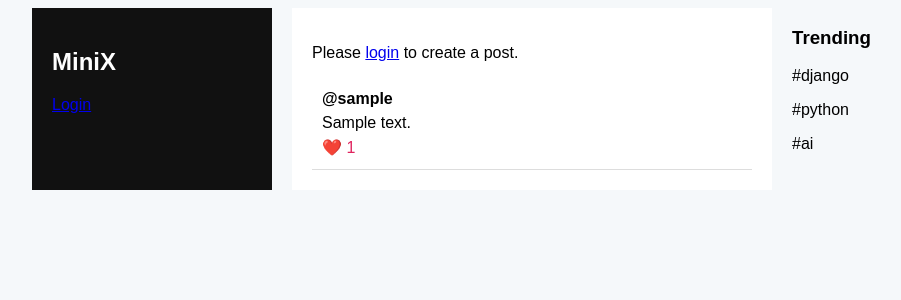
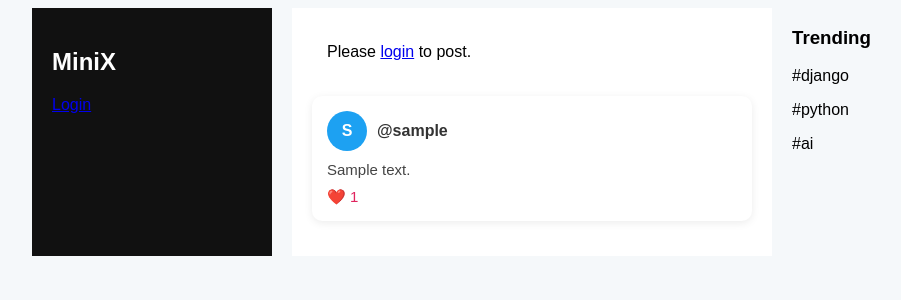
Before and after one commit to pavankumarpunugu/threadspace, a Django app: page / in a window 1280 px wide. Shown: the top 300 px of the page, without its empty margins (108-1009 px from the left). Run offline with Django 4.2, Linux system fonts and the light colour scheme; tables that the repository leaves empty hold one stand-in row (values such as "Sample post").

Commit message:
Improve post form and display layout
Updated post creation and display styles for better UI.

```diff
--- a/templates/posts/home.html
+++ b/templates/posts/home.html
@@ -2,49 +2,77 @@
 
 {% block content %}
 
+<div style="max-width:600px;margin:auto;font-family:Arial,Helvetica,sans-serif;">
+
 {% if user.is_authenticated %}
-<div style="margin-bottom:20px;padding:15px;border-bottom:1px solid #ddd;">
+
+<div style="background:white;border-radius:10px;padding:15px;margin-bottom:20px;box-shadow:0 2px 8px rgba(0,0,0,0.08);">
+
 <form method="POST">
 {% csrf_token %}
+
 <textarea name="content"
 placeholder="What's happening?"
 required
-        style="width:100%;height:70px;padding:10px;border-radius:8px;border:1px solid #ccc;resize:none;"></textarea>
+style="width:100%;height:80px;padding:12px;border-radius:8px;border:1px solid #ddd;font-size:14px;resize:none;"></textarea>
 
+<div style="text-align:right;margin-top:10px;">
 <button type="submit"
-        style="margin-top:8px;padding:6px 14px;background:#1da1f2;color:white;border:none;border-radius:6px;cursor:pointer;">
+style="background:#1da1f2;color:white;border:none;padding:8px 18px;border-radius:20px;font-size:14px;cursor:pointer;">
 Post
 </button>
+</div>
+
 </form>
+
 </div>
+
 {% else %}
-<p>Please <a href="/users/login/">login</a> to create a post.</p>
+
+<div style="background:white;padding:15px;border-radius:10px;margin-bottom:20px;">
+Please <a href="/users/login/">login</a> to post.
+</div>
+
 {% endif %}
 
 
-<div>
 
 {% for post in posts %}
 
-<div style="border-bottom:1px solid #ddd;padding:12px 10px;">
+<div style="background:white;border-radius:10px;padding:15px;margin-bottom:15px;box-shadow:0 2px 8px rgba(0,0,0,0.08);">
 
-    <div style="font-weight:bold;margin-bottom:5px;">
+<div style="display:flex;align-items:center;margin-bottom:8px;">
+
+<div style="width:40px;height:40px;border-radius:50%;background:#1da1f2;color:white;display:flex;align-items:center;justify-content:center;font-weight:bold;margin-right:10px;">
+{{ post.author.username|slice:":1"|upper }}
+</div>
+
+<div style="font-weight:bold;color:#333;">
 @{{ post.author.username }}
 </div>
 
-    <p style="margin:6px 0;">{{ post.content }}</p>
+</div>
 
-    <div style="margin-top:5px;">
-        <a href="{% url 'like' post.id %}" style="text-decoration:none;color:#e0245e;">
+<p style="font-size:15px;color:#444;margin:10px 0;">
+{{ post.content }}
+</p>
+
+<div style="margin-top:10px;">
+
+<a href="/like/{{post.id}}/"
+style="text-decoration:none;color:#e0245e;font-size:15px;">
 ❤️ {{ post.total_likes }}
 </a>
+
 </div>
 
 </div>
 
 {% empty %}
 
-<p>No posts yet. Be the first to post!</p>
+<div style="text-align:center;color:#777;padding:30px;">
+No posts yet. Be the first to post!
+</div>
 
 {% endfor %}
 
```
Lines whose indentation alone changed are shown as unchanged.
